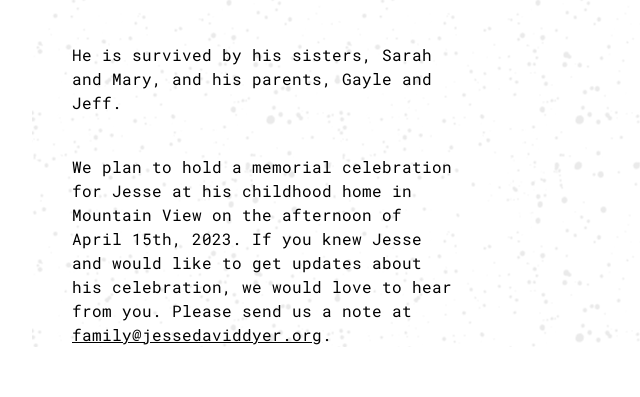
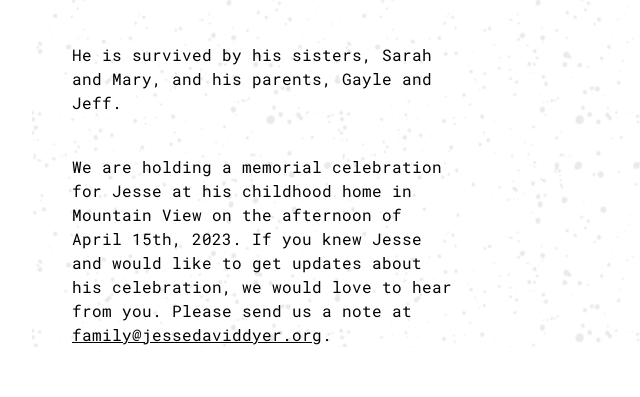
Before and after one commit to elcaminovineyard/elcaminovineyard.github.io, a website: page index.html in a window 1280 px wide. Shown: the part 1026-1423 px from the top of the page, 288-928 px from the left. Drawn offline with Linux system fonts and the light colour scheme.

Commit message:
Update text

```diff
--- a/index.html
+++ b/index.html
@@ -29,7 +29,7 @@
                         He is survived by his sisters, Sarah and Mary, and his parents, Gayle and Jeff.
                     </div>
                     <div class="col-span-8 pt-10">
-                        We plan to hold a memorial celebration for Jesse at his childhood home in Mountain View on the afternoon of April 15th, 2023.
+                        We are holding a memorial celebration for Jesse at his childhood home in Mountain View on the afternoon of April 15th, 2023.
                         If you knew Jesse and would like to get updates about his celebration, we would love to hear from you. Please send us a note at
                         <a class="underline" href="mailto:family@jessedaviddyer.org?subject=Jesse" target="_blank">family@jessedaviddyer.org</a>.
                     </div>
```
